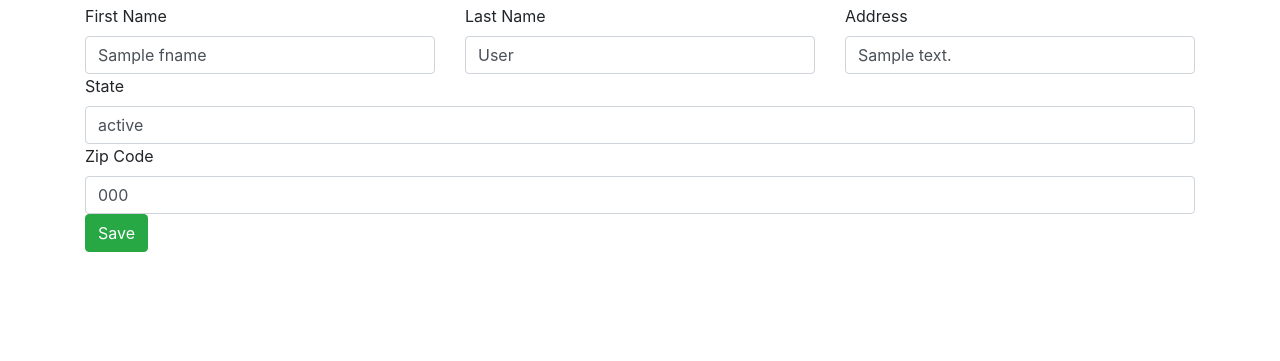
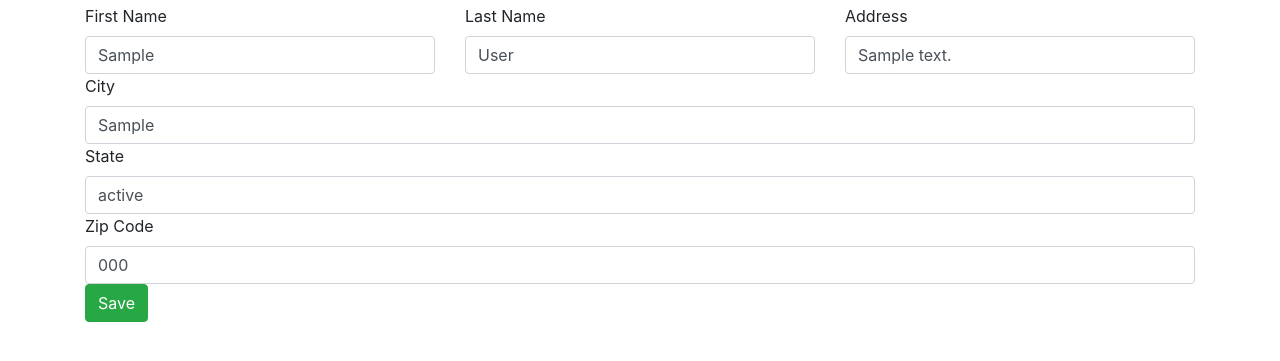
Before and after one commit to Parikshit-njit/Project4, a Flask app: template app/templates/edit.html in a window 1280 px wide. Shown: the part 56-417 px from the top of the page. Run offline with Flask 2, Linux system fonts and the light colour scheme; tables that the repository leaves empty hold one stand-in row (values such as "Sample post"); the template is opened without the code that fills it: values that come from a table or form of the project are taken from there, most other values are stand-ins (such as "Sample title", 1, 10 or a date in 2020); some libraries are stand-ins or nearby versions.

Commit message:
Feature: added edit apis

```diff
--- a/app/app.py
+++ b/app/app.py
@@ -1,3 +1,4 @@
+from contextlib import redirect_stderr
 from typing import List, Dict
 import mysql.connector
 import simplejson as json
@@ -10,6 +11,12 @@
 # from models import Addresses
 from flask_wtf import FlaskForm
 from wtforms import StringField, SubmitField
+from sqlalchemy.orm import sessionmaker
+from sqlalchemy import create_engine
+engine = create_engine('sqlite:///addresses.db', echo=True)
+
+Session = sessionmaker(bind=engine)
+session = Session()
 
 app = Flask(__name__,
     instance_relative_config=False,
@@ -20,6 +27,8 @@
 app.config['SQLALCHEMY_DATABASE_URI'] = 'sqlite:///addresses.db'
 app.config['SECRET_KEY'] = "Hello World!"
 db = SQLAlchemy(app)
+
+
 
 class Addresses(db.Model):
     """Data model for user addresses."""
@@ -96,58 +105,56 @@
     # print(db.session.query().filter_by(id=address_id).first())
     print(Addresses.query.get(address_id).fname)
     return render_template('view.html', title='View Form', city=Addresses.query.get(address_id))
+
+
+@app.route('/edit/<int:address_id>', methods=['GET'])
+def form_edit_get(address_id):
+    obj = Addresses.query.filter_by(id=address_id).one()
+    return render_template('edit.html', title='Edit Form', address=obj)
 #
 #
-# @app.route('/edit/<int:address_id>', methods=['GET'])
-# def form_edit_get(address_id):
-#     cursor = mysql.get_db().cursor()
-#     cursor.execute('SELECT * FROM addresses WHERE id=%s', address_id)
-#     result = cursor.fetchall()
-#     return render_template('edit.html', title='Edit Form', address=result[0])
+
+
+@app.route('/edit/<int:address_id>', methods=['POST'])
+def form_update_post(address_id):
+    obj = Addresses.query.filter_by(id=address_id).one()
+    obj.fname = request.form.get('fname')
+    obj.lname = request.form.get('lname')
+    obj.address = request.form.get('address')
+    obj.city = request.form.get('city')
+    obj.state = request.form.get('state')
+    obj.zip_code = request.form.get('zip_code')
+    db.session.flush()
+    db.session.commit()
+    return redirect("/", code=302)
 #
 #
-# @app.route('/edit/<int:address_id>', methods=['POST'])
-# def form_update_post(address_id):
-#     cursor = mysql.get_db().cursor()
-#     inputData = (request.form.get('Fname'), request.form.get('Lname'), request.form.get('Address'),
-#                  request.form.get('City'), request.form.get('State'),
-#                  request.form.get('Zip_Code'), address_id)
-#     sql_update_query = """UPDATE addresses t SET t.Fname = %s, t.Lname = %s, t.Address = %s, t.City =
-#     %s, t.State = %s, t.Zip_Code = %s WHERE t.id = %s """
-#     cursor.execute(sql_update_query, inputData)
-#     mysql.get_db().commit()
-#     return redirect("/", code=302)
-#
-#
-@app.route('/address/new', methods=['GET', 'POST'])
+
+
+@app.route('/address/new', methods=['POST'])
 def form_insert_get():
+        form = AddressForm()
+        addressNew = Addresses(fname=form.fname.data, lname=form.lname.data, address=form.address.data,
+                               city=form.city.data, state=form.state.data, zip_code=form.zip_code.data)
+        fname = form.fname
+        db.session.add(addressNew)
+        db.session.commit()
+        form.fname.data = ''
+        form.lname.data = ''
+        form.address.data = ''
+        form.city.data = ''
+        form.state.data = ''
+        form.zip_code.data = ''
+        all_addresses = Addresses.query.order_by(Addresses.id)
+        return render_template('new.html', title='New Address Form', form=form, fname=fname, all_addresses = all_addresses)
+
+
+@app.route('/address/new', methods=['GET'])
+def form_insert_post():
     form = AddressForm()
-    addressNew = Addresses(fname=form.fname.data, lname=form.lname.data, address=form.address.data, city=form.city.data, state=form.state.data, zip_code=form.zip_code.data)
-    db.session.add(addressNew)
-    db.session.commit()
-    fname = form.fname
-    form.fname.data = ''
-    form.lname.data = ''
-    form.address.data = ''
-    form.city.data = ''
-    form.state.data = ''
-    form.zip_code.data = ''
     all_addresses = Addresses.query.order_by(Addresses.id)
-    return render_template('new.html', title='New Address Form', form=form, fname=fname, all_addresses = all_addresses)
-#
-#
-# @app.route('/address/new', methods=['POST'])
-# def form_insert_post():
-#     cursor = mysql.get_db().cursor()
-#     inputData = (request.form.get('Fname'), request.form.get('Lname'), request.form.get('Address'),
-#                  request.form.get('City'), request.form.get('State'),
-#                  request.form.get('Zip_Code'))
-#     sql_insert_query = """INSERT INTO addresses (Fname,Lname,Address,City,State,Zip_Code) VALUES (%s, %s,%s, %s,%s, %s) """
-#     cursor.execute(sql_insert_query, inputData)
-#     mysql.get_db().commit()
-#     return redirect("/", code=302)
-#
-#
+    return render_template('new.html', title='New Address Form', form=form, all_addresses=all_addresses)
+    return redirect("/", code=302)
 
 
 @app.route('/delete/<int:address_id>', methods=['POST'])
--- a/app/templates/edit.html
+++ b/app/templates/edit.html
@@ -4,23 +4,30 @@
     <div class="row">
         <div class="col">
             <label for="Fname">First Name</label>
-            <input id="Fname" type="text" class="form-control" placeholder="First Name" name="Fname" value="{{address.Fname}}">
+            <input id="Fname" type="text" class="form-control" placeholder="First Name" name="fname" value="{{address.fname}}">
         </div>
         <div class="col">
             <label for="Lname">Last Name</label>
             <input id="Lname" type="text" class="form-control" placeholder="Last Name"
-                   name="Lname" value="{{address.Lname}}">
+                   name="lname" value="{{address.lname}}">
         </div>
         <div class="col">
             <label for="Address">Address</label>
-            <input id="Address" type="text" class="form-control" placeholder="Address" name="Address" value="{{address.Address}}">
+            <input id="Address" type="text" class="form-control" placeholder="Address" name="address" value="{{address.address}}">
+        </div>
+    </div>
+
+    <div class="row">
+        <div class="col">
+            <label for="City">City</label>
+            <input id="City" type="text" class="form-control" placeholder="City" name="city" value="{{address.city}}">
         </div>
     </div>
 
     <div class="row">
         <div class="col">
             <label for="State">State</label>
-            <input id="State" type="text" class="form-control" placeholder="State" name="State" value="{{address.State}}">
+            <input id="State" type="text" class="form-control" placeholder="State" name="state" value="{{address.state}}">
         </div>
     </div>
     <div class="row">
@@ -28,7 +35,7 @@
             <label for="Zip_Code">Zip Code</label>
 
             <input id="Zip_Code" type="text" class="form-control" placeholder="Zip_Code"
-                   name="Zip_Code" value="{{address.Zip_Code}}">
+                   name="zip_code" value="{{address.zip_code}}">
         </div>
     </div>
     <button type="submit" class="btn btn-success">Save</button>
```
